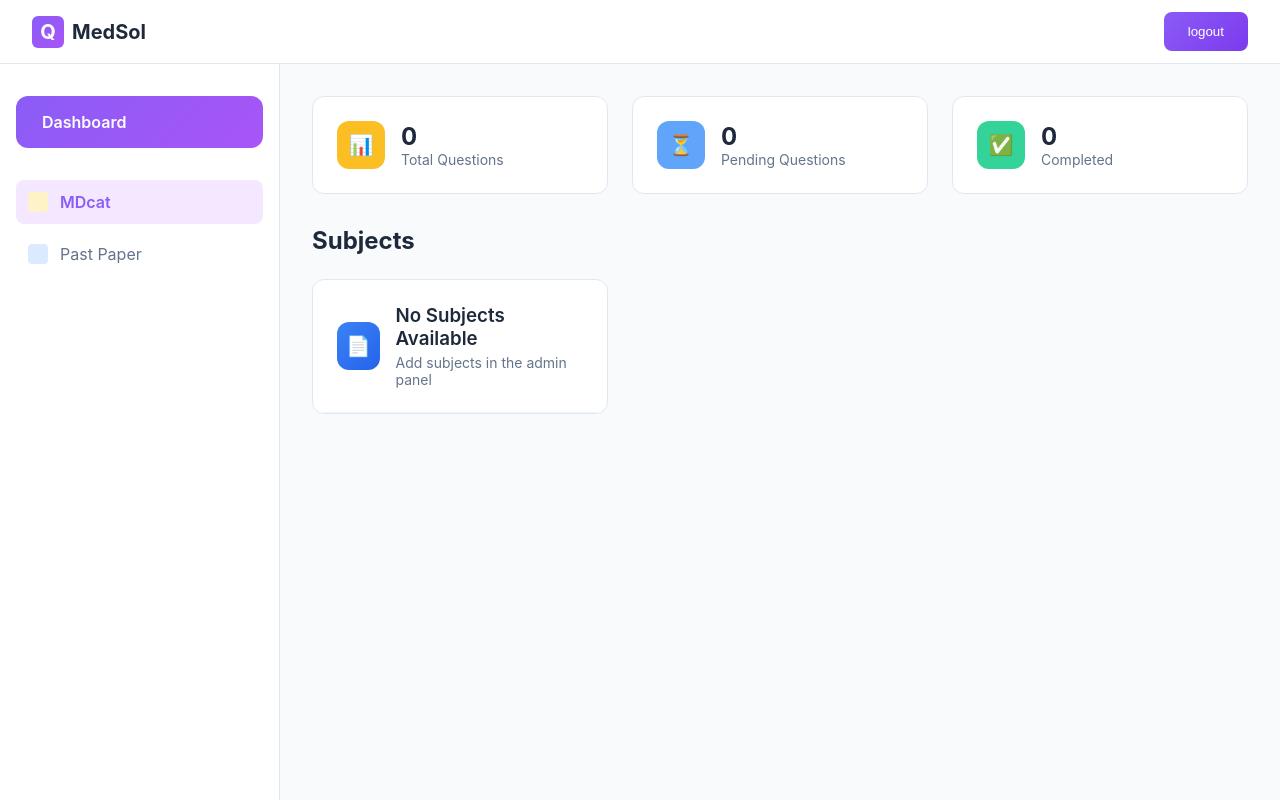
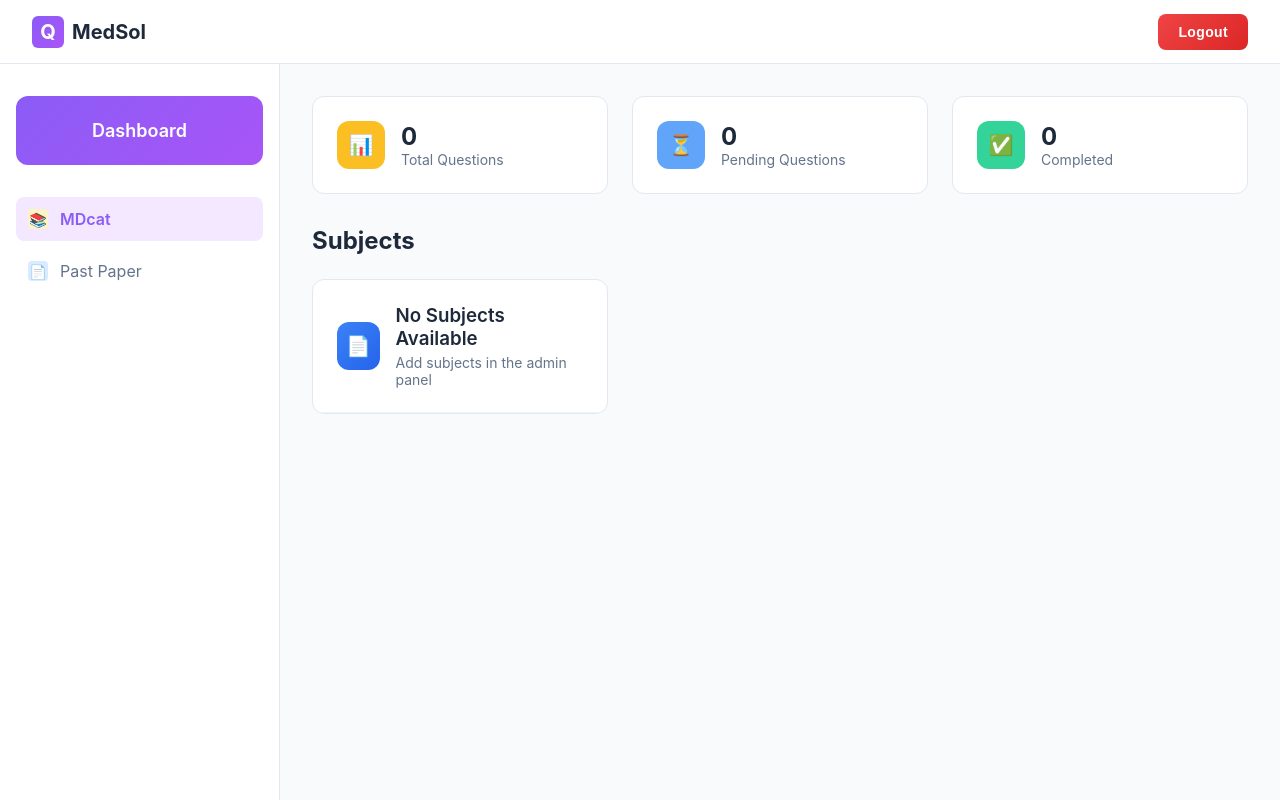
Before and after one commit to beingscorpion/Medi-, a Django app: page /dashboard/ in a window 1280 px wide. Run offline with Django 5.2, Linux system fonts and the light colour scheme; the visitor is signed in with stand-in values (Sample User, id 1); data that the repository does not hold is empty.

Commit message:
added mobile responsiveness and removed unused css and added some new js and dashboard imporved

```diff
--- a/templates/dashboard/dashboard.html
+++ b/templates/dashboard/dashboard.html
@@ -78,11 +78,12 @@
              background: linear-gradient(135deg, #8b5cf6, #a855f7);
              color: white;
              border-radius: 12px;
-             padding: 1rem;
+             padding: 1.5rem;
              margin-bottom: 2rem;
              display: flex;
              align-items: center;
              gap: 0.75rem;
+             font-size: 1.125rem;
          }
 
          .sidebar-menu {
@@ -116,7 +117,7 @@
              display: flex;
              align-items: center;
              justify-content: center;
-             font-size: 12px;
+             font-size: 14px;
          }
 
          .icon.math { background: #fef3c7; color: #d97706; }
@@ -170,6 +171,7 @@
             min-width: 110px;
             white-space: nowrap;
             letter-spacing: 0.01em;
+            flex-shrink: 0;
         }
 
         .tab:hover {
@@ -331,6 +333,22 @@
              box-shadow: 0 4px 12px rgba(139, 92, 246, 0.3);
          }
 
+         #logoutBtn {
+             background: linear-gradient(135deg, #ef4444, #dc2626);
+             padding: 0.625rem 1.25rem;
+             font-weight: 600;
+             font-size: 0.875rem;
+             letter-spacing: 0.025em;
+             display: flex;
+             align-items: center;
+             gap: 0.5rem;
+         }
+
+         #logoutBtn:hover {
+             background: linear-gradient(135deg, #dc2626, #b91c1c);
+             box-shadow: 0 4px 12px rgba(239, 68, 68, 0.3);
+         }
+
         .section-header {
             display: flex;
             justify-content: space-between;
@@ -421,6 +439,11 @@
             .add-btn {
                 padding: 0.5rem 1rem;
                 font-size: 0.875rem;
+            }
+
+            #logoutBtn {
+                padding: 0.5rem 1rem;
+                font-size: 0.8125rem;
             }
 
             .main {
@@ -536,8 +559,9 @@
             }
 
             .my-subjects {
-                padding: 0.75rem;
+                padding: 1.25rem;
                 margin-bottom: 1.5rem;
+                font-size: 1rem;
             }
         }
 
@@ -586,7 +610,7 @@
             </a>
         </div>
 
-         <div><button class="add-btn" id="logoutBtn">logout</button></div>
+         <div><button class="add-btn" id="logoutBtn">Logout</button></div>
      </header>
 
      <div class="sidebar-overlay" id="sidebarOverlay"></div>
@@ -594,14 +618,14 @@
      <main class="main">
          <aside class="sidebar">
              <div class="my-subjects">
-                 <div style="display: flex; align-items: center; justify-content: center;">
-                     <div style="font-weight: 600; padding-left: 10px;">Dashboard</div>
+                 <div style="display: flex; align-items: center; justify-content: center; width: 100%;">
+                     <div style="font-weight: 600;">Dashboard</div>
                  </div>
              </div>
 
              <ul class="sidebar-menu">
-                 <li><a href="#" data-view="mdcat" class="sidebar-active"><span class="icon math"></span>MDcat</a></li>
-                 <li><a href="#" data-view="past-paper"><span class="icon physics"></span>Past Paper</a></li>
+                 <li><a href="#" data-view="mdcat" class="sidebar-active"><span class="icon math">📚</span>MDcat</a></li>
+                 <li><a href="#" data-view="past-paper"><span class="icon physics">📄</span>Past Paper</a></li>
                  {% comment %} <li><a href="#"><span class="icon chemistry">🧪</span>Chemistry</a></li>
                  <li><a href="#"><span class="icon biology">🧬</span>Biology</a></li>
                  <li><a href="#"><span class="icon english">📝</span>English</a></li>
@@ -618,6 +642,8 @@
                     <a href="#" class="tab {% if forloop.first %}active{% endif %}" data-tab="{{ subject_name }}">{{ subject_name }}</a>
                     {% endfor %}
                 </div>
+
+
 
                 {% for subject_name, subject_data in subjects_data.items %}
                 <div class="tab-content {% if forloop.first %}active{% endif %}" data-content="{{ subject_name }}">
@@ -894,15 +920,6 @@
                 sidebarOverlay.addEventListener('click', closeSidebar);
             }
 
-            // Close sidebar when clicking on a sidebar link (mobile)
-            document.querySelectorAll('.sidebar-menu a').forEach(link => {
-                link.addEventListener('click', function() {
-                    if (window.innerWidth <= 768) {
-                        closeSidebar();
-                    }
-                });
-            });
-
             // Handle window resize - close sidebar on mobile when resizing to desktop
             let resizeTimer;
             window.addEventListener('resize', function() {
@@ -914,12 +931,17 @@
                 }, 250);
             });
 
-                // Sidebar view switching functionality
+            // Sidebar view switching functionality
             document.querySelectorAll('.sidebar-menu a[data-view]').forEach(link => {
                 link.addEventListener('click', function(e) {
                     e.preventDefault();
 
                     const viewType = this.getAttribute('data-view');
+
+                    // Close sidebar on mobile when clicking a link
+                    if (window.innerWidth <= 768) {
+                        closeSidebar();
+                    }
 
                     // Remove active class from all sidebar links
                     document.querySelectorAll('.sidebar-menu a').forEach(a => a.classList.remove('sidebar-active'));
```
